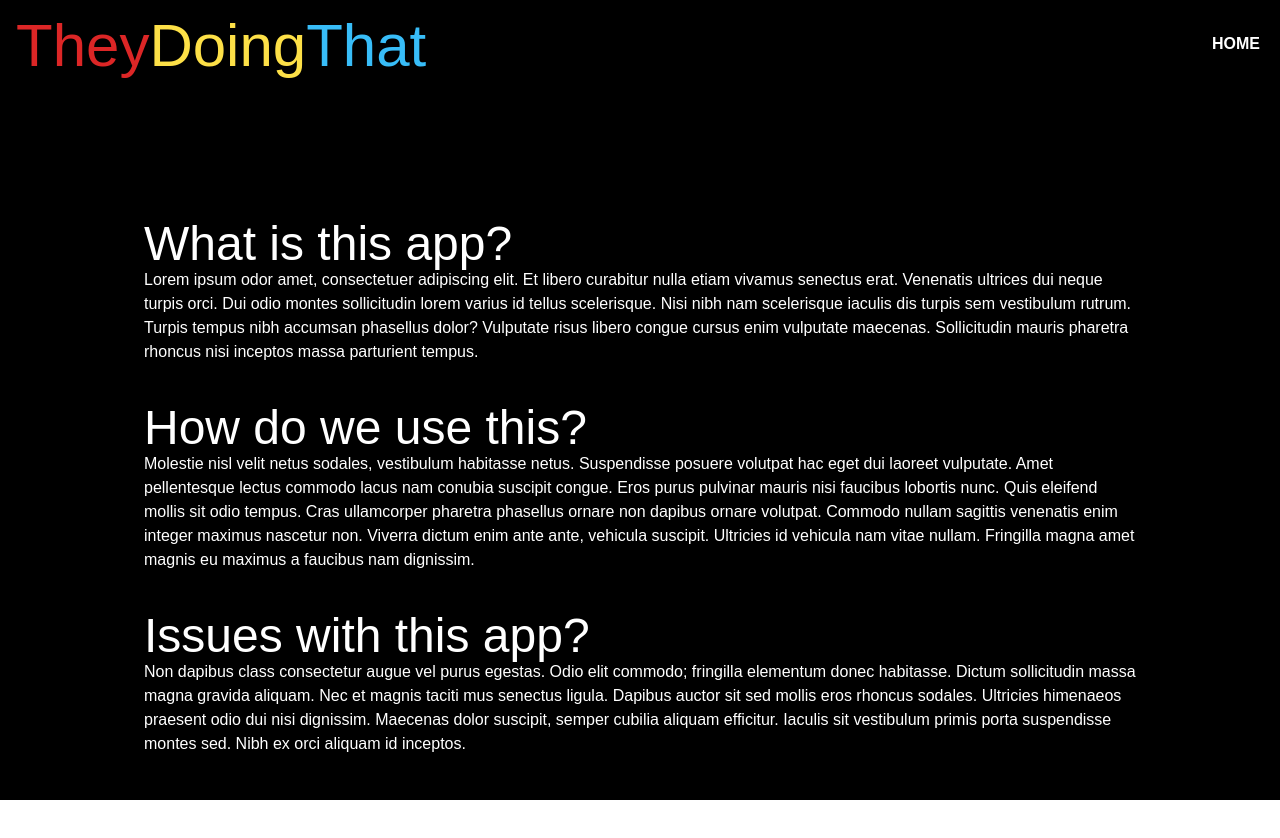
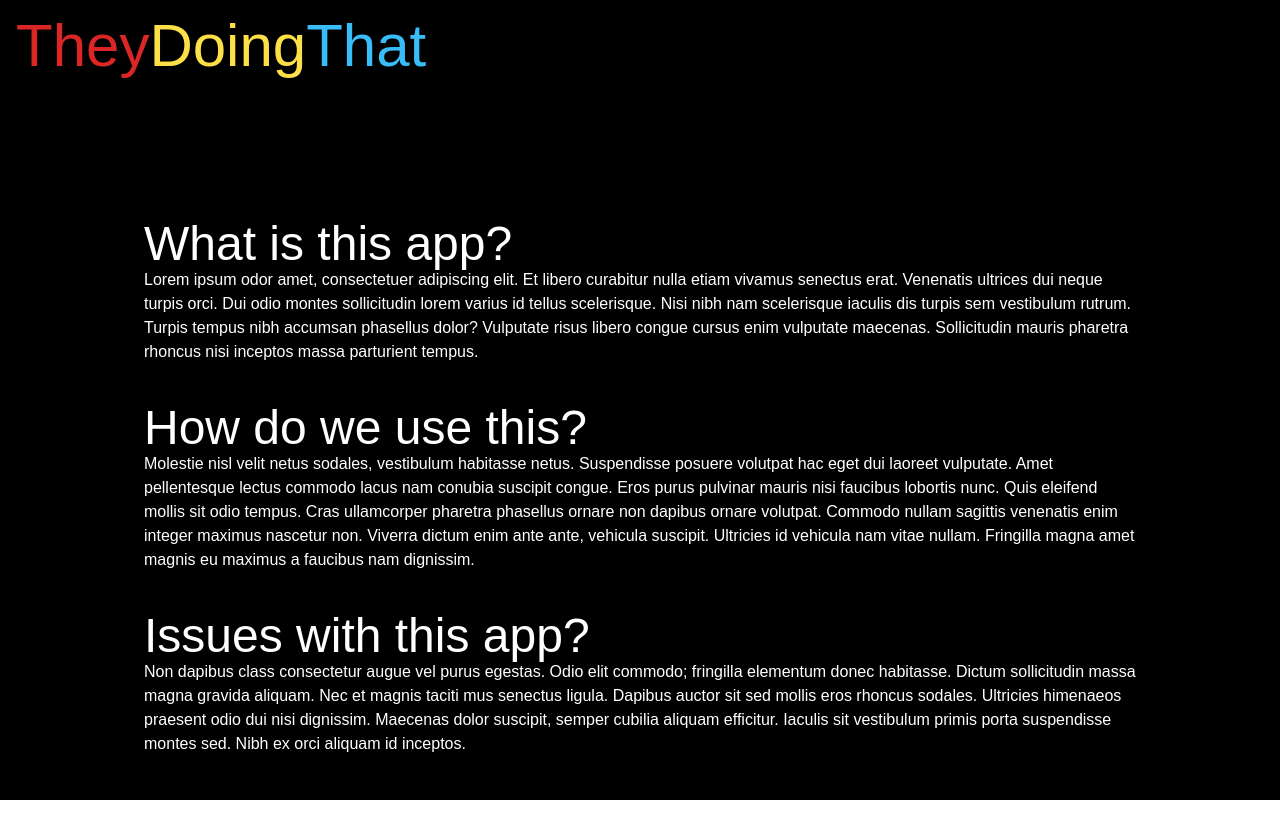
Before and after one commit to TSE-Coders/they-doing-that, a Next.js app in the folder frontend/: page /instructions in a window 1280 px wide. Shown: the top 838 px of the page. Built offline with nearby package versions, Linux system fonts and the light colour scheme.

Commit message:
remove instructions page button from all pages

```diff
--- a/frontend/src/app/components/Doing/DoingHeader.js
+++ b/frontend/src/app/components/Doing/DoingHeader.js
@@ -9,7 +9,6 @@ const DoingHeader = () => {
             <Link href='/that'><p className='text-yellow-400 text-6xl hover:text-sky-400'>That</p></Link>
             <div className='flex flex-row justify-end mr-8 relative w-full items-center'>
             <button className='text-yellow-400 text-l m-1 uppercase hover:text-black font-semibold'><Link href='/'>Home</Link></button>
-                <button className='text-yellow-400 text-l m-2 uppercase hover:text-black font-semibold'><Link href='/instructions'>Instructions</Link></button>
             </div>
             </div>
         </div>
--- a/frontend/src/app/components/Header.js
+++ b/frontend/src/app/components/Header.js
@@ -7,9 +7,6 @@ const Header = () => {
                 <p className='text-red-600 text-6xl'>They</p>
                 <p className='text-yellow-300 text-6xl'>Doing</p>
                 <p className='text-sky-400 text-6xl'>That</p>
-                <div className='flex flex-row justify-end mr-8 relative w-full items-center'>
-                    <button className='text-white text-l m-1 uppercase hover:bg-slate-900 font-semibold'><Link href='/'>Home</Link></button>
-                </div>
             </div>
         </div>
     )
--- a/frontend/src/app/components/That/ThatHeader.js
+++ b/frontend/src/app/components/That/ThatHeader.js
@@ -9,7 +9,6 @@ const ThatHeader = () => {
             <p className='text-sky-600 text-6xl font-semibold'>That</p>
         <div className='flex flex-row justify-end mr-8 relative w-full items-center'>
         <button className='text-sky-600 text-l m-1 uppercase hover:text-black font-semibold'><Link href='/'>Home</Link></button>
-            <button className='text-sky-600 text-l m-2 uppercase hover:text-black font-semibold'><Link href='/instructions'>Instructions</Link></button>
         </div>
         </div>
     </div>
--- a/frontend/src/app/components/They/TheyHeader.js
+++ b/frontend/src/app/components/They/TheyHeader.js
@@ -9,7 +9,6 @@ const TheyHeader = () => {
                 <Link href='/that'><p className='text-red-700 text-6xl hover:text-sky-400'>That</p></Link>
                 <div className='flex flex-row justify-end mr-8 relative w-full items-center'>
                     <button className='text-red-700 text-l m-1 uppercase hover:text-black font-semibold'><Link href='/'>Home</Link></button>
-                    <button className='text-red-700 text-l m-2 uppercase hover:text-black font-semibold'><Link href='/instructions'>Instructions</Link></button>
                  </div>
             </div>
         </div>
```
